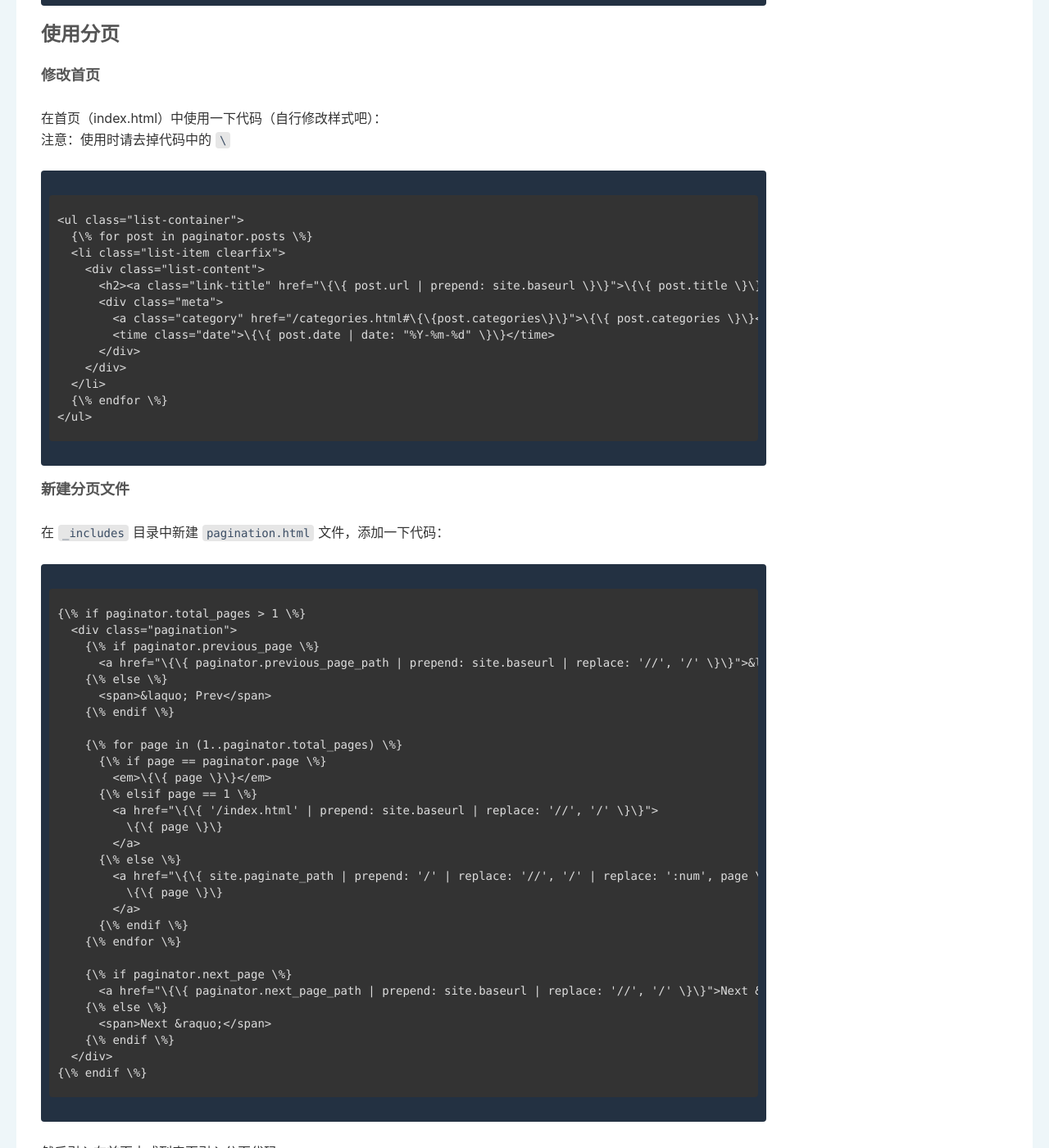
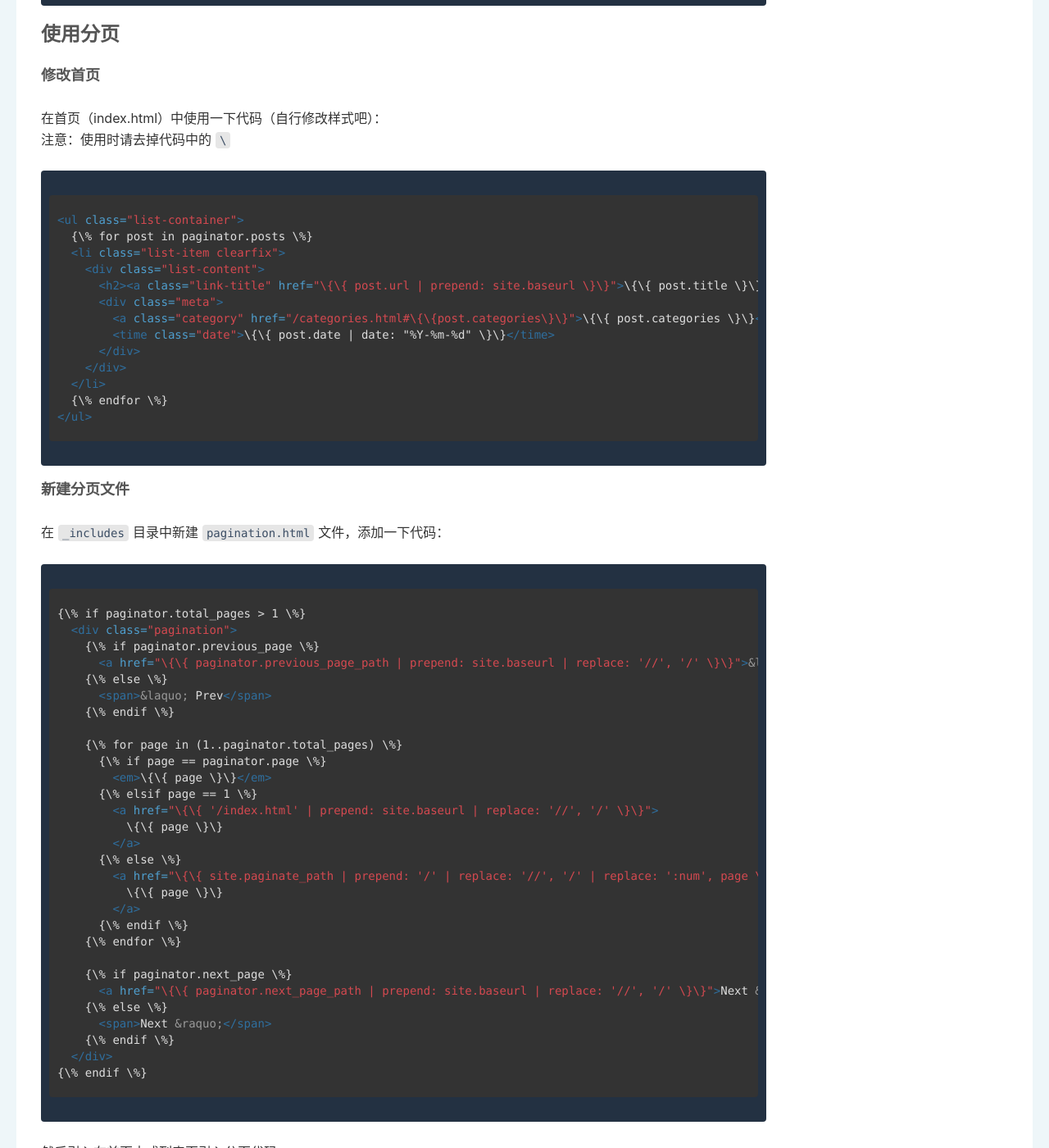
Before and after one commit to vimplus/vimplus.github.io, a Jekyll site: the page built from _posts/tools/2017-01-23-jekyll-series-blog-paginate.md, in a window 1280 px wide and 1400 px high, scrolled down 928 px. Shown: the whole window at 82% size. Built offline with Jekyll 4.4.1, drawn with Linux system fonts in a browser that asks for light colours; comment, search, counter and statistics services are not loaded; some of the changed lines change nothing that is shown.

Commit message:
update article

````diff
--- a/_includes/head.html
+++ b/_includes/head.html
@@ -2,7 +2,12 @@
 <meta charset="UTF-8" />
 <!-- Set the viewport width to device width for mobile -->
 <meta name="viewport" content="width=device-width" />
+{% if page.tags %}
 <meta name="keywords" content="{% for tag in page.tags %}{{ tag }},{% endfor %}" />
+{% else %}
+<meta name="keywords" content="thinktxt,think,html入门教程视频,javascript,css,CSS3,教程,前端开发,工程师,乐潇游" />
+<meta name="description" content="Thinktxt - 与你一起思考纯朴的知识! 快乐，潇洒，自游儿~" />
+{% endif %}
 <link rel="icon" type="image/x-icon" href="{{ site.cdn }}/favicon.ico" />
 <!-- IE Fix for HTML5 Tags -->
 <!--[if lt IE 9]>
--- a/_posts/tools/2017-01-23-jekyll-series-blog-paginate.md
+++ b/_posts/tools/2017-01-23-jekyll-series-blog-paginate.md
@@ -33,7 +33,7 @@ paginate_path: "page:num"   #分页页面路径格式
 在首页（index.html）中使用一下代码（自行修改样式吧）：
 注意：使用时请去掉代码中的`\`
 
-```
+```html
 <ul class="list-container">
   {\% for post in paginator.posts \%}
   <li class="list-item clearfix">
@@ -52,7 +52,7 @@ paginate_path: "page:num"   #分页页面路径格式
 ### 新建分页文件
 在`_includes`目录中新建`pagination.html`文件，添加一下代码：
 
-```
+```html
 {\% if paginator.total_pages > 1 \%}
   <div class="pagination">
     {\% if paginator.previous_page \%}
@@ -85,7 +85,7 @@ paginate_path: "page:num"   #分页页面路径格式
 ```
 然后引入在首页中或列表页引入分页代码：
 
-```
+```html
 {\% include pagination.html \%}
 ```
 
````
